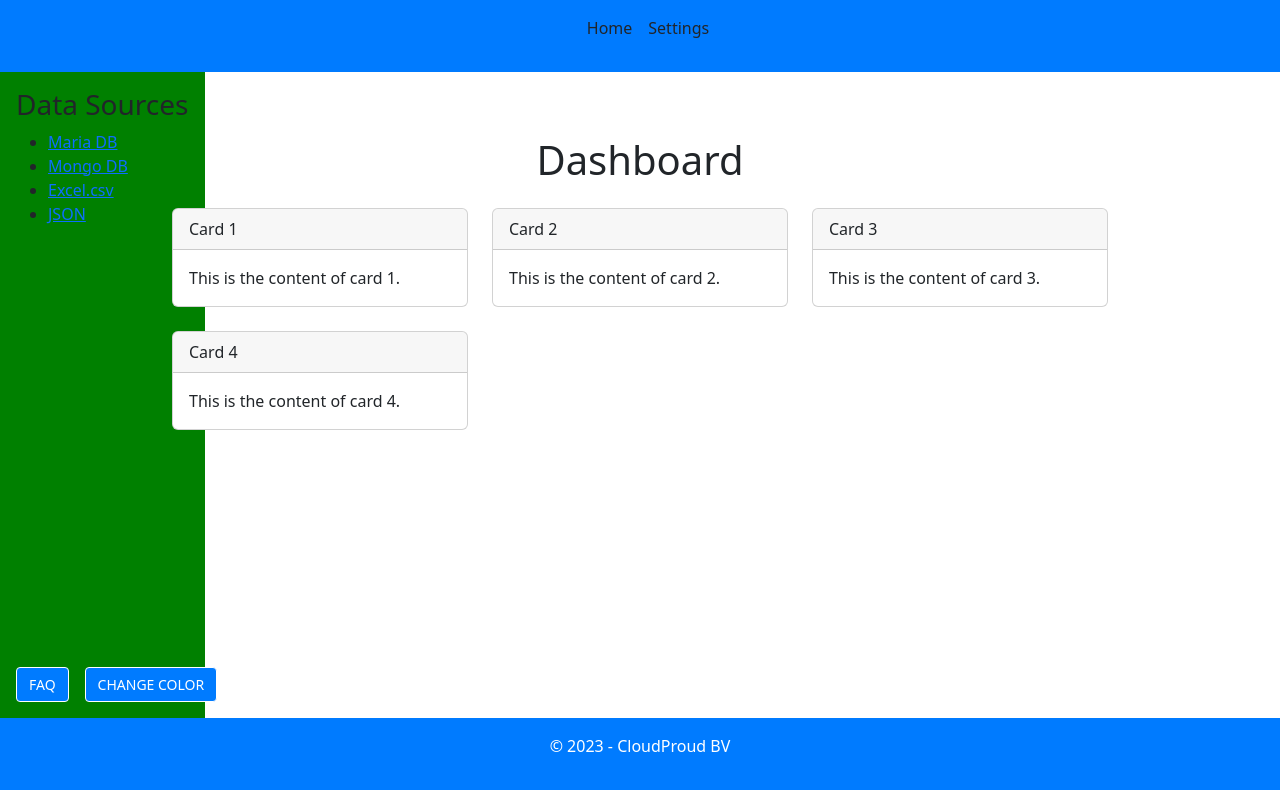
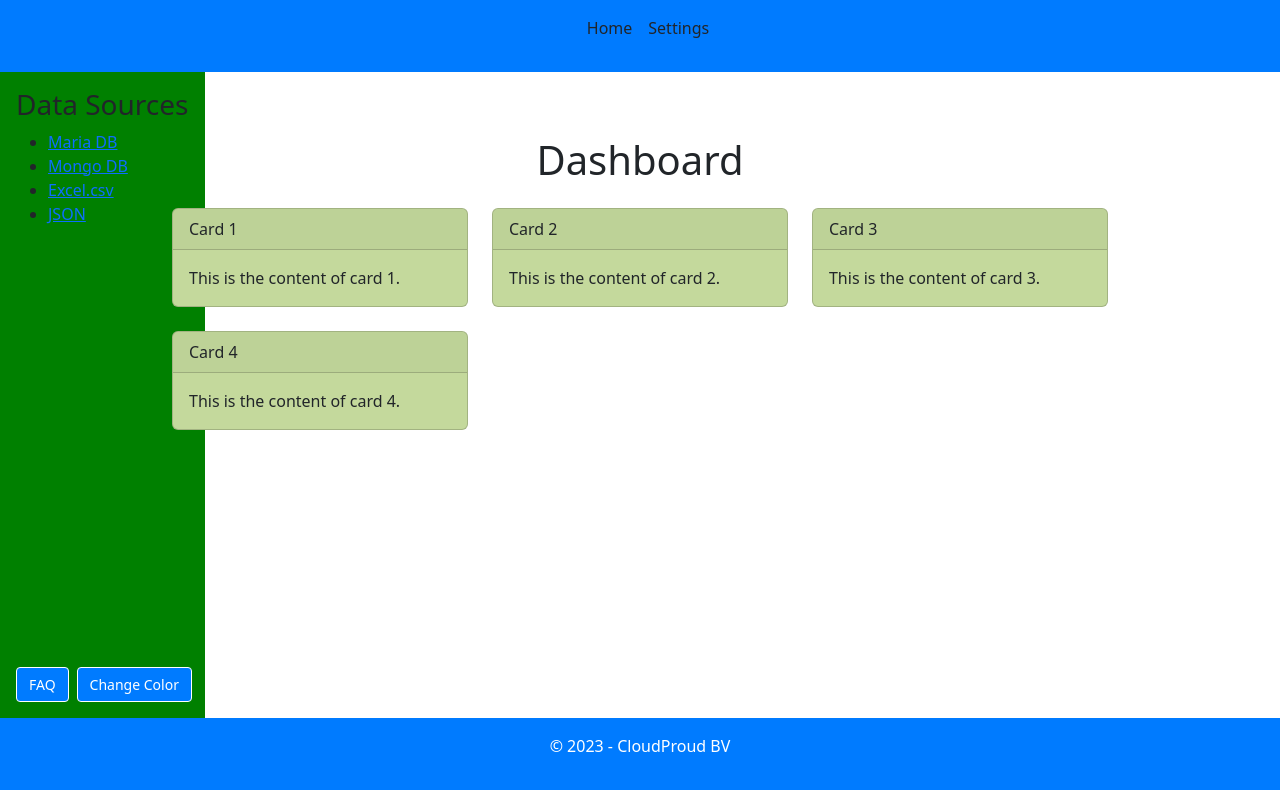
Before and after one commit to Oxyxo/DashboardApp, a Vue app: page / in a window 1280 px wide. Built offline with nearby package versions, Linux system fonts and the light colour scheme; what bootstrap-vue-next would draw is missing.

Commit message:
background colors check

```diff
--- a/src/components/DashboardCard.vue
+++ b/src/components/DashboardCard.vue
@@ -26,5 +26,6 @@ export default {
 <style scoped>
 .card {
     margin-bottom: 1.5rem;
+    background-color: #C4D99C;
 }
 </style>
--- a/src/components/Sidebar.vue
+++ b/src/components/Sidebar.vue
@@ -25,7 +25,7 @@ export default {
     },
     methods: {
         changeSidebarColor() {
-            this.sidebarColor = this.sidebarColor === "green" ? "blue" : "green";
+            this.sidebarColor = this.sidebarColor === "#B19CD9" ? "CCCCCC" : "#B19CD9";
         },
     },
 }
@@ -63,9 +63,9 @@ export default {
     /* Add padding to control the size of the buttons */
     cursor: pointer;
     font-size: 14px;
-    margin-right: 1rem;
+    margin-right: 0.5rem;
     /* Add some spacing between buttons */
-    text-transform: uppercase;
+    /* text-transform: uppercase; */
     border: 1px solid #ffffff;
     /* Add a border */
     border-radius: 4px;
```
Also changed, not shown: src/components/Card.vue (+7 -1 lines).
